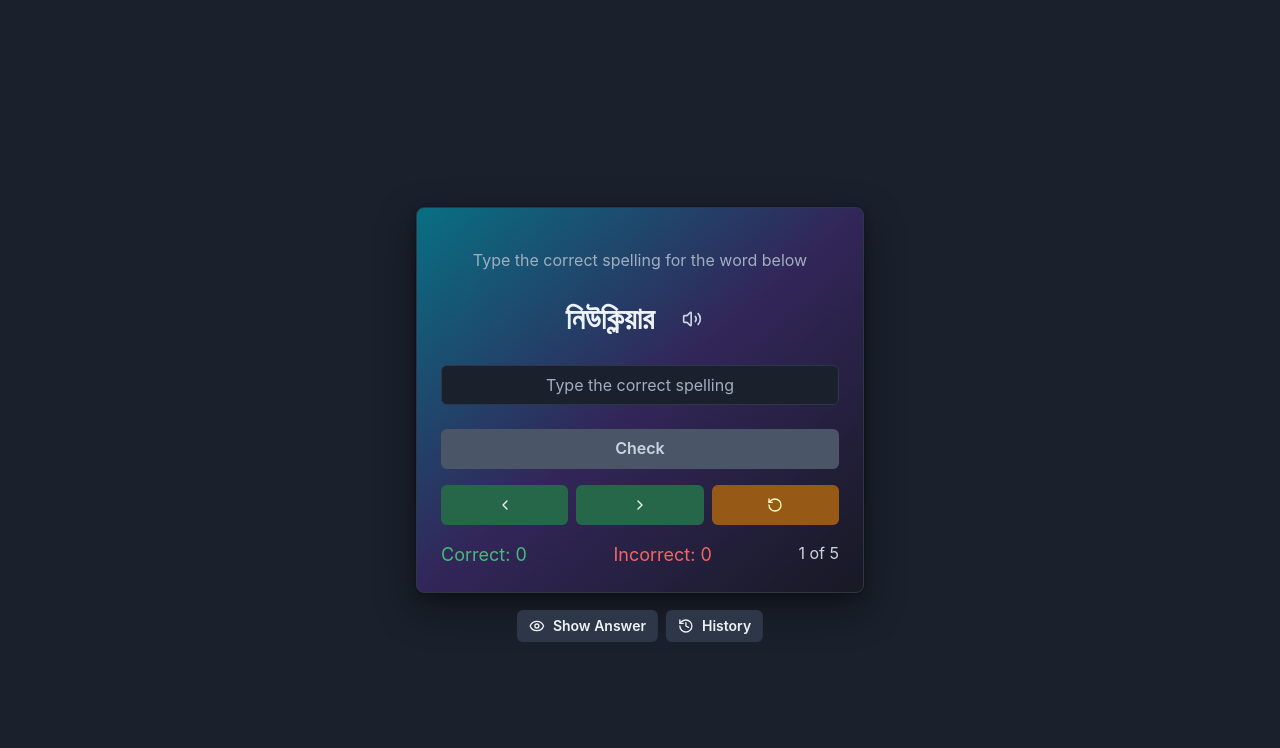
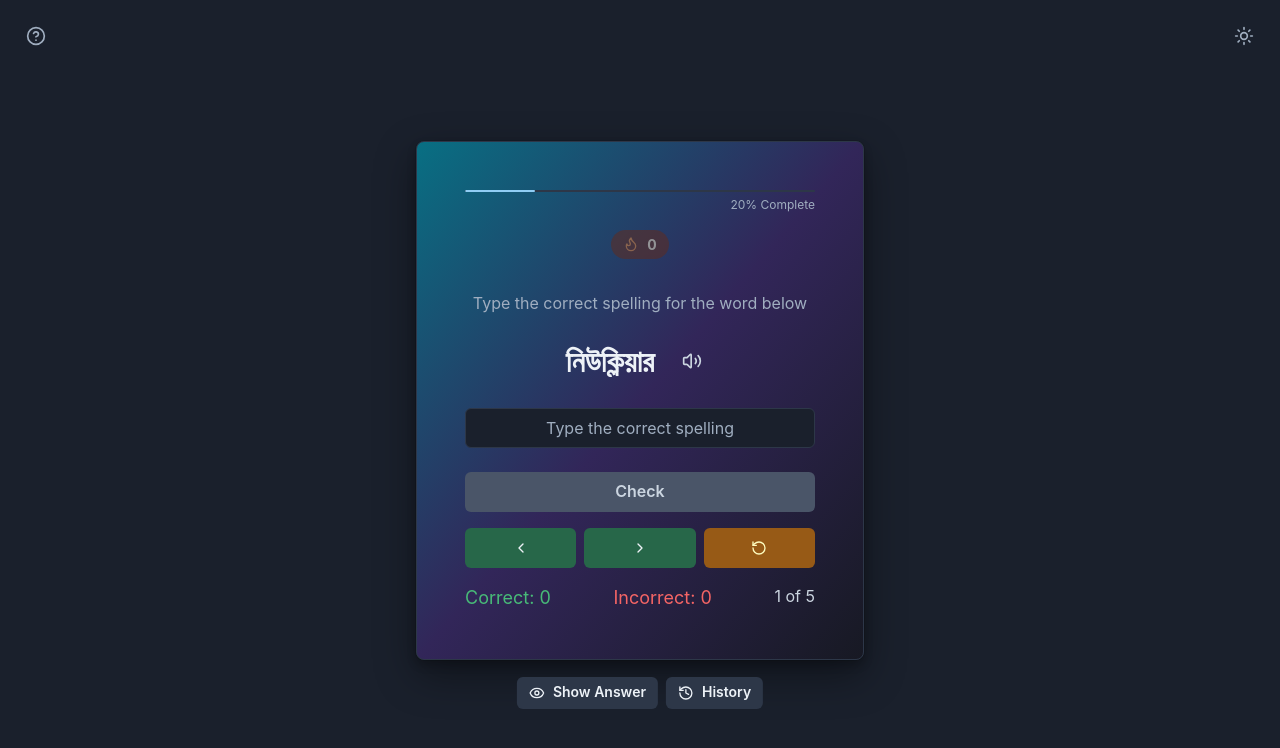
Before and after one commit to sudarshaana/learn, a React (Vite) app: page / in a window 1280 px wide. Shown: the top 748 px of the page. Built offline with nearby package versions, Linux system fonts and the light colour scheme; no server answers.

Commit message:
added keyboard shortcut, theme change, steak, progressbar

```diff
--- a/src/App.jsx
+++ b/src/App.jsx
@@ -1,7 +1,7 @@
 "use client"
 
 import { useState, useEffect } from "react"
-import {  Eye, EyeOff, History, Volume2 } from "lucide-react"
+import {  Eye, EyeOff, History, Volume2, HelpCircle } from "lucide-react"
 import {
   ChakraProvider,
   Box,
@@ -9,7 +9,10 @@ import {
   Heading,
   Text,
   Button,
-  Flex
+  Flex,
+  Spinner,
+  useToast,
+  IconButton
 } from "@chakra-ui/react"
 
 import { wordsPromise } from "./data/words.js"
@@ -21,6 +24,10 @@ import { HistoryModal } from './components/HistoryModal'
 import { useSpeech } from './hooks/useSpeech'
 import { theme } from './utils/theme'
 import { getRandomGradient } from './styles/gradients'
+import { ProgressBar } from './components/ProgressBar'
+import { StreakCounter } from './components/StreakCounter'
+import { ShortcutsGuide } from './components/ShortcutsGuide'
+import { ThemeToggle } from './components/ThemeToggle'
 
 export default function HomeComponent() {
   const [words, setWords] = useState([])
@@ -52,6 +59,13 @@ export default function HomeComponent() {
 
   const { speakWord } = useSpeech()
 
+  const [isLoading, setIsLoading] = useState(true)
+
+  const toast = useToast()
+
+  const [streak, setStreak] = useState(0)
+  const [showShortcuts, setShowShortcuts] = useState(false)
+
   useEffect(() => {
     localStorage.setItem('currentWordIndex', currentWordIndex.toString())
   }, [currentWordIndex])
@@ -59,6 +73,7 @@ export default function HomeComponent() {
   useEffect(() => {
     wordsPromise.then(loadedWords => {
       setWords(loadedWords)
+      setIsLoading(false)
       const saved = localStorage.getItem('currentWordIndex')
       if (saved && parseInt(saved, 10) >= loadedWords.length) {
         setCurrentWordIndex(0)
@@ -86,10 +101,12 @@ export default function HomeComponent() {
     const isAnswerCorrect = userInput.toLowerCase().trim() === currentWord.correct.toLowerCase()
     setIsCorrect(isAnswerCorrect)
     if (isAnswerCorrect) {
+      setStreak(prev => prev + 1)
       const newCount = correctCount + 1
       setCorrectCount(newCount)
       localStorage.setItem('correctCount', newCount.toString())
     } else if (!hasCountedIncorrect) {
+      setStreak(0)
       const newCount = incorrectCount + 1
       setIncorrectCount(newCount)
       setHasCountedIncorrect(true)
@@ -106,6 +123,17 @@ export default function HomeComponent() {
 
     setWordHistory(newHistory)
     localStorage.setItem('wordHistory', JSON.stringify(newHistory))
+
+    toast({
+      title: isAnswerCorrect ? "Correct!" : "Try Again",
+      description: isAnswerCorrect
+        ? "Great job! Moving to next word..."
+        : `The correct spelling is "${currentWord.correct}"`,
+      status: isAnswerCorrect ? "success" : "error",
+      duration: 2000,
+      isClosable: true,
+      position: "top"
+    })
   }
 
   const handleInputChange = (e) => {
@@ -222,10 +250,32 @@ export default function HomeComponent() {
 
   return (
     <ChakraProvider theme={theme}>
+      <ThemeToggle />
+
+      <IconButton
+        position="fixed"
+        top={4}
+        left={4}
+        icon={<HelpCircle size={20} />}
+        onClick={() => setShowShortcuts(true)}
+        variant="ghost"
+        color="gray.400"
+        _hover={{ color: "gray.100" }}
+        aria-label="Show keyboard shortcuts"
+      />
+
       <Box minHeight="100vh" display="flex" alignItems="center" justifyContent="center" p={4}>
+        {isLoading ? (
+          <Flex direction="column" align="center" gap={4}>
+            <Spinner size="xl" color="blue.400" />
+            <Text color="gray.400">Loading words...</Text>
+          </Flex>
+        ) : (
           <Box
             width="full"
-          maxWidth="md"
+            maxWidth={{ base: "95%", md: "md" }}
+            mx="auto"
+            p={{ base: 4, md: 6 }}
             bgGradient={bgGradient}
             borderRadius="lg"
             boxShadow="dark-lg"
@@ -234,6 +284,13 @@ export default function HomeComponent() {
             position="relative"
           >
             <VStack spacing={4} p={6}>
+              <ProgressBar
+                current={currentWordIndex + 1}
+                total={words.length}
+              />
+
+              <StreakCounter streak={streak} />
+
               <Heading as="h1" size="xl" textAlign="center" color="gray.100">
                 {/* Spelling Checker */}
               </Heading>
@@ -327,6 +384,12 @@ export default function HomeComponent() {
               </Flex>
             )}
           </Box>
+        )}
+
+        <ShortcutsGuide
+          isOpen={showShortcuts}
+          onClose={() => setShowShortcuts(false)}
+        />
 
         <HistoryModal
           isOpen={showHistory}
--- /dev/null
+++ b/src/components/ProgressBar.jsx
@@ -0,0 +1,20 @@
+import { Box, Progress, Text } from "@chakra-ui/react"
+
+export const ProgressBar = ({ current, total }) => {
+  const progress = (current / total) * 100
+
+  return (
+    <Box width="full">
+      <Progress
+        value={progress}
+        colorScheme="blue"
+        height="2px"
+        bg="gray.700"
+        borderRadius="full"
+      />
+      <Text color="gray.400" fontSize="xs" mt={1} textAlign="right">
+        {Math.round(progress)}% Complete
+      </Text>
+    </Box>
+  )
+}
--- /dev/null
+++ b/src/components/ShortcutsGuide.jsx
@@ -0,0 +1,48 @@
+import {
+  Modal,
+  ModalOverlay,
+  ModalContent,
+  ModalHeader,
+  ModalBody,
+  ModalCloseButton,
+  Table,
+  Tbody,
+  Tr,
+  Td,
+  Badge
+} from "@chakra-ui/react"
+
+export const ShortcutsGuide = ({ isOpen, onClose }) => {
+  const shortcuts = [
+    { key: '⌘/Ctrl + S', description: 'Next word' },
+    { key: '⌘/Ctrl + P', description: 'Previous word' },
+    { key: '⌘/Ctrl + A', description: 'Show/Hide answer' },
+    { key: '⌘/Ctrl + H', description: 'Show history' },
+    { key: '⌘/Ctrl + L', description: 'Listen to pronunciation' },
+    { key: 'Space', description: 'Next word (when not typing)' },
+    { key: 'Enter', description: 'Check answer / Next word' },
+    { key: 'Esc', description: 'Close modals' }
+  ]
+
+  return (
+    <Modal isOpen={isOpen} onClose={onClose}>
+      <ModalOverlay />
+      <ModalContent bg="gray.800">
+        <ModalHeader color="gray.100">Keyboard Shortcuts</ModalHeader>
+        <ModalCloseButton color="gray.400" />
+        <ModalBody pb={6}>
+          <Table variant="simple">
+            <Tbody>
+              {shortcuts.map(({ key, description }) => (
+                <Tr key={key}>
+                  <Td><Badge colorScheme="blue">{key}</Badge></Td>
+                  <Td color="gray.300">{description}</Td>
+                </Tr>
+              ))}
+            </Tbody>
+          </Table>
+        </ModalBody>
+      </ModalContent>
+    </Modal>
+  )
+}
--- /dev/null
+++ b/src/components/StreakCounter.jsx
@@ -0,0 +1,21 @@
+import { Flex, Text, Icon } from "@chakra-ui/react"
+import { Flame } from "lucide-react"
+
+export const StreakCounter = ({ streak }) => {
+  return (
+    <Flex
+      align="center"
+      gap={2}
+      bg="orange.900"
+      px={3}
+      py={1}
+      borderRadius="full"
+      opacity={streak > 0 ? 1 : 0.5}
+    >
+      <Icon as={Flame} color="orange.400" />
+      <Text color="orange.100" fontSize="sm" fontWeight="bold">
+        {streak}
+      </Text>
+    </Flex>
+  )
+}
--- /dev/null
+++ b/src/components/ThemeToggle.jsx
@@ -0,0 +1,19 @@
+import { IconButton, useColorMode } from "@chakra-ui/react"
+import { Sun, Moon } from "lucide-react"
+
+export const ThemeToggle = () => {
+  const { colorMode, toggleColorMode } = useColorMode()
+
+  return (
+    <IconButton
+      position="fixed"
+      top={4}
+      right={4}
+      icon={colorMode === 'dark' ? <Sun size={20} /> : <Moon size={20} />}
+      onClick={toggleColorMode}
+      variant="ghost"
+      color="gray.400"
+      _hover={{ color: "gray.100" }}
+    />
+  )
+}
--- a/src/components/WordDisplay.jsx
+++ b/src/components/WordDisplay.jsx
@@ -1,9 +1,16 @@
 import PropTypes from 'prop-types'
 import { Flex, Button } from "@chakra-ui/react"
 import { Volume2 } from "lucide-react"
+import { motion } from "framer-motion"
 
 export const WordDisplay = ({ word, onSpeak }) => {
   return (
+    <motion.div
+      initial={{ opacity: 0, y: 20 }}
+      animate={{ opacity: 1, y: 0 }}
+      exit={{ opacity: 0, y: -20 }}
+      key={word.incorrect}
+    >
       <Flex
         fontSize={["2xl", "3xl"]}
         fontWeight="bold"
@@ -30,6 +37,7 @@ export const WordDisplay = ({ word, onSpeak }) => {
           <Volume2 size={20} />
         </Button>
       </Flex>
+    </motion.div>
   )
 }
 
```
Lines whose indentation alone changed are shown as unchanged.
